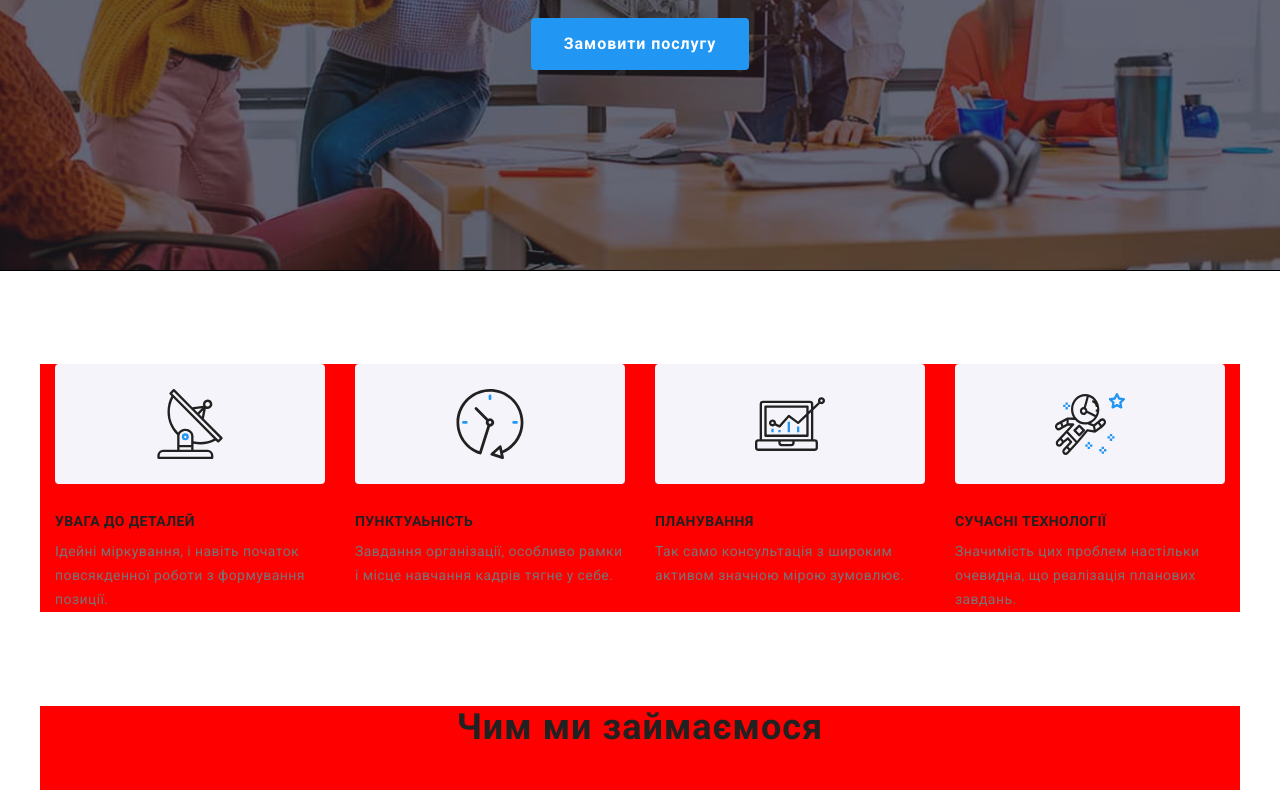
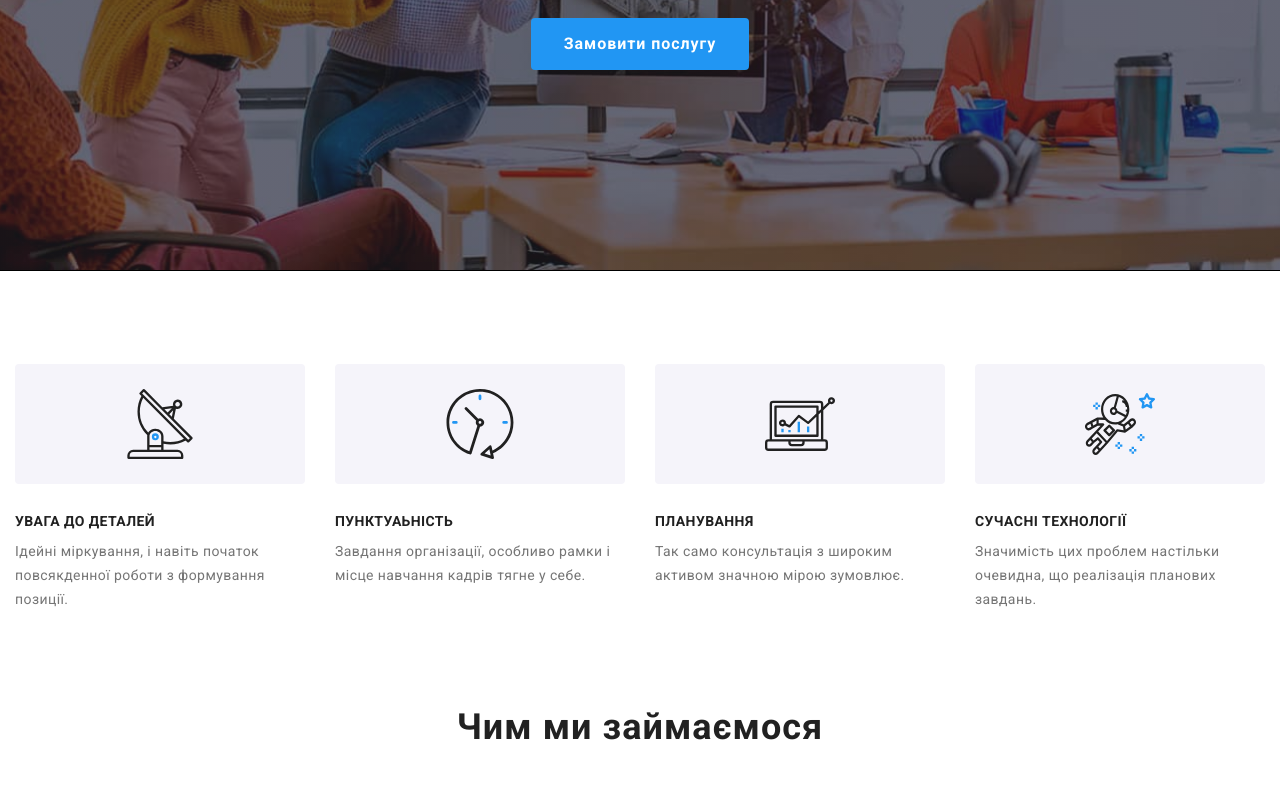
Before and after one commit to OleksandrCOI/goit-markup-hw-08, a website: page index.html in a window 1280 px wide. Shown: the part 413-1203 px from the top of the page. Drawn offline with nearby package versions, Linux system fonts and the light colour scheme; files that its build step writes are made by us from their sources.

Commit message:
ДЗ 8 на перевірку

```diff
--- a/sass/components/_container.scss
+++ b/sass/components/_container.scss
@@ -4,18 +4,18 @@
   padding-right: 15px;
   margin: 0 auto;
 
-  @media screen and (min-width: 320px) {
-    max-width: 320px;
-    background-color: green;
-  }
+  //   @media screen and (min-width: 320px) {
+  //     max-width: 320px;
+  //     background-color: green;
+  //   }
 
-  @media screen and (min-width: 768px) {
-    max-width: 768px;
-    background-color: purple;
-  }
+  //   @media screen and (min-width: 768px) {
+  //     max-width: 768px;
+  //     background-color: purple;
+  //   }
 
-  @media screen and (min-width: 1200px) {
-    max-width: 1200px;
-    background-color: red;
-  }
+  //   @media screen and (min-width: 1200px) {
+  //     max-width: 1200px;
+  //     background-color: red;
+  //   }
 }
```
